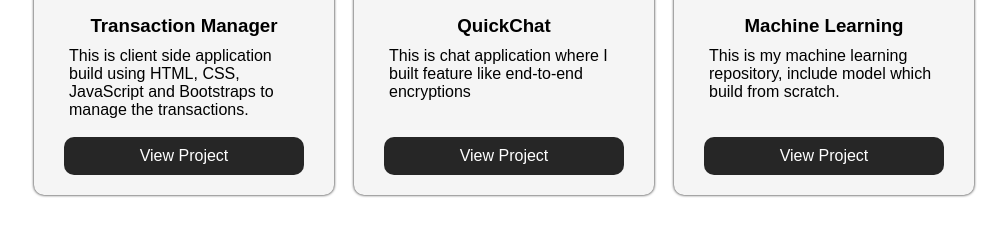
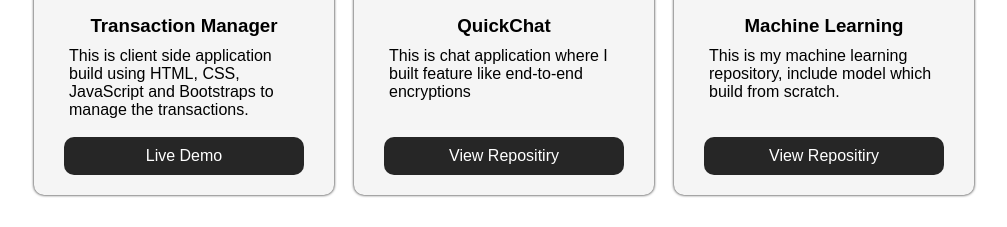
Before and after one commit to harminvp00/harminvp00, a plain HTML site: page index.html in a window 1280 px wide. Shown: the part 3080-3307 px from the top of the page, without its empty margins (136-1143 px from the left). Drawn offline with Linux system fonts and the light colour scheme; a web font is replaced by a local one.

Commit message:
fix: correct the anchor links of projects

```diff
--- a/index.html
+++ b/index.html
@@ -231,7 +231,7 @@
       <div class="content">
         <h3> Transaction Manager </h3>
         <p> This is client side application build using HTML, CSS, JavaScript and Bootstraps to manage the transactions. </p>
-        <a href="https://github.com/harminvp00/tra" target="_blank"> View Project </a>
+        <a href="https://harminvp00.github.io/Transaction-Manager/" target="_blank"> Live Demo </a>
       </div>
     </article>
 
@@ -241,7 +241,7 @@
       <div class="content">
         <h3> QuickChat </h3>
         <p> This is chat application where I built feature like end-to-end encryptions </p>
-        <a href="https://github.com/harminvp00/chatapp" target="_blank"> View Project </a>
+        <a href="https://github.com/harminvp00/chatapp" target="_blank"> View Repositiry </a>
       </div>
     </article>
 
@@ -251,7 +251,7 @@
       <div class="content">
         <h3> Machine Learning </h3>
         <p> This is my machine learning repository, include model which build from scratch. </p>
-        <a href="https://github.com/harminvp00/machine_learning" target="_blank"> View Project </a>
+        <a href="https://github.com/harminvp00/machine_learning" target="_blank"> View Repositiry </a>
       </div>
     </article>
   </section>
```
